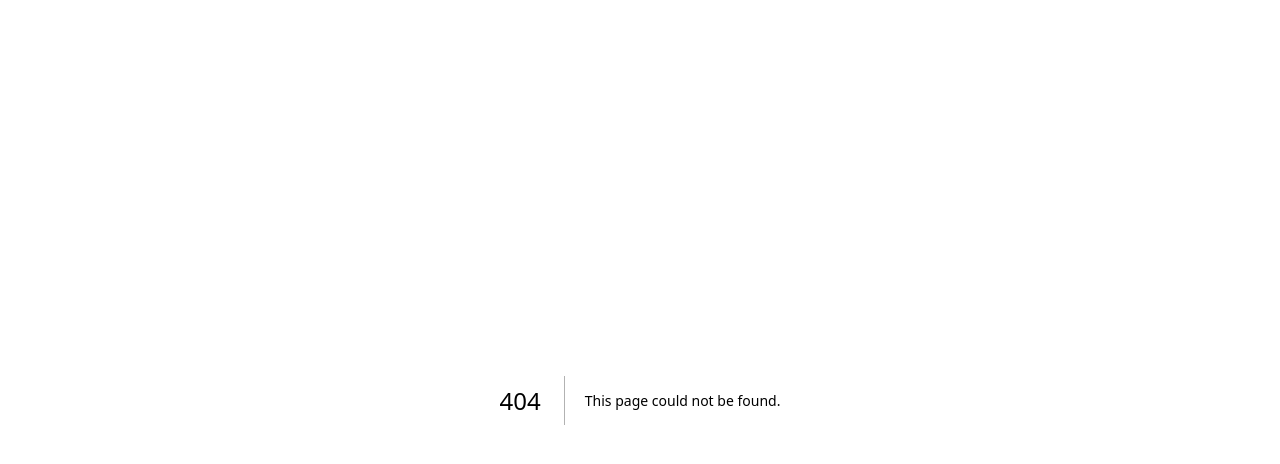
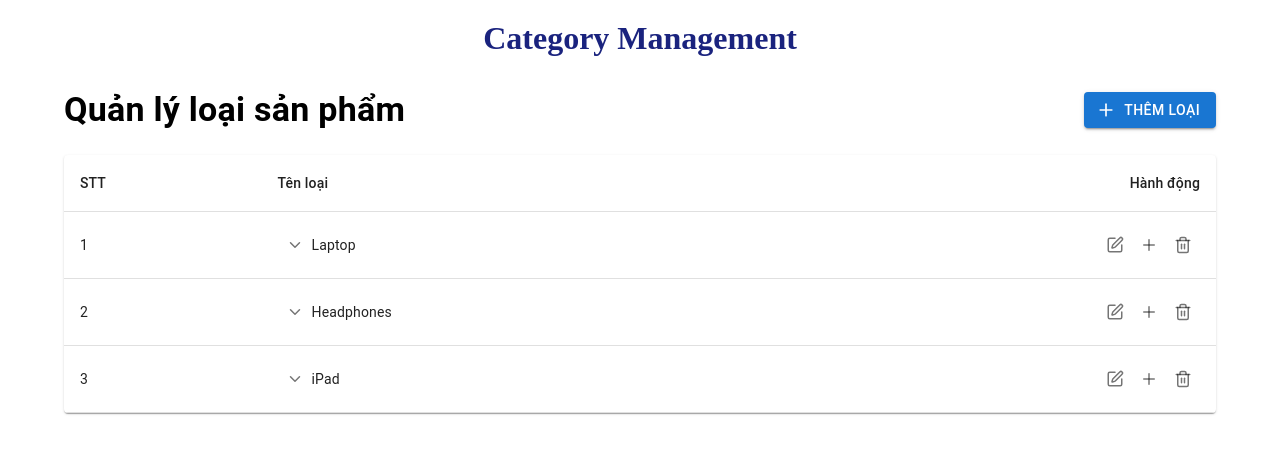
Before and after one commit to GonTaFu/shopTech, a Next.js app in the folder my-fontend/: page /CategoryManagement in a window 1280 px wide. Before the commit this address had no page. Shown: the top 464 px of the page. Built offline with nearby package versions, Linux system fonts and the light colour scheme.

Commit message:
re add folders

```diff
--- /dev/null
+++ b/my-fontend/src/app/CategoryManagement/CategoryManagement.js
@@ -0,0 +1,258 @@
+'use client';
+
+import React from 'react'; // ✅ Bắt buộc để tránh lỗi React is not defined
+import { useState } from 'react';
+import {
+  Box,
+  Button,
+  Container,
+  Table,
+  TableBody,
+  TableCell,
+  TableContainer,
+  TableHead,
+  TableRow,
+  TextField,
+  Typography,
+  Paper,
+  IconButton,
+  Dialog,
+  DialogTitle,
+  DialogContent,
+  DialogActions,
+  Collapse,
+} from '@mui/material';
+import { styled } from '@mui/system';
+import { Edit, Trash2, Plus, Save, X, ChevronDown, ChevronUp } from 'lucide-react';
+
+// ... (toàn bộ phần code xử lý state và render như bạn có ở file trước)
+
+
+
+// Styled components omitted here for brevity (same as your previous setup)
+// If you want them back, let me know!
+
+export default function CategoryManagement() {
+  const [categories, setCategories] = useState([
+    {
+      id: 1,
+      name: 'Laptop',
+      subcategories: ['ASUS', 'Dell', 'HP'],
+    },
+    {
+      id: 2,
+      name: 'Headphones',
+      subcategories: ['Sony', 'JBL'],
+    },
+    {
+      id: 3,
+      name: 'iPad',
+      subcategories: ['Air', 'Pro', 'Mini'],
+    },
+  ]);
+
+  const [openDialog, setOpenDialog] = useState(false);
+  const [isEditing, setIsEditing] = useState(false);
+  const [isSub, setIsSub] = useState(false);
+  const [currentCategory, setCurrentCategory] = useState({ id: null, name: '', subcategories: [] });
+  const [currentParentId, setCurrentParentId] = useState(null);
+  const [expandedCategory, setExpandedCategory] = useState(null);
+
+  const handleOpenAddDialog = () => {
+    setIsEditing(false);
+    setIsSub(false);
+    setCurrentCategory({ id: null, name: '', subcategories: [] });
+    setOpenDialog(true);
+  };
+
+  const handleOpenEditDialog = (category) => {
+    setIsEditing(true);
+    setIsSub(false);
+    setCurrentCategory(category);
+    setOpenDialog(true);
+  };
+
+  const handleOpenAddSubcategory = (parentId) => {
+    setIsSub(true);
+    setCurrentParentId(parentId);
+    setCurrentCategory({ name: '' });
+    setOpenDialog(true);
+  };
+
+  const handleDelete = (id) => {
+    setCategories((prev) => prev.filter((cat) => cat.id !== id));
+  };
+
+  const handleDeleteSub = (catId, subIndex) => {
+    setCategories((prev) =>
+      prev.map((cat) =>
+        cat.id === catId
+          ? {
+              ...cat,
+              subcategories: cat.subcategories.filter((_, i) => i !== subIndex),
+            }
+          : cat
+      )
+    );
+  };
+
+  const handleCloseDialog = () => {
+    setOpenDialog(false);
+    setCurrentCategory({ id: null, name: '', subcategories: [] });
+  };
+
+  const handleInputChange = (e) => {
+    const { name, value } = e.target;
+    setCurrentCategory((prev) => ({ ...prev, [name]: value }));
+  };
+
+  const handleSubmit = (e) => {
+    e.preventDefault();
+    if (isSub) {
+      // Add subcategory
+      setCategories((prev) =>
+        prev.map((cat) =>
+          cat.id === currentParentId
+            ? { ...cat, subcategories: [...cat.subcategories, currentCategory.name] }
+            : cat
+        )
+      );
+    } else if (isEditing) {
+      setCategories((prev) =>
+        prev.map((cat) =>
+          cat.id === currentCategory.id ? { ...cat, name: currentCategory.name } : cat
+        )
+      );
+    } else {
+      const newCategory = {
+        id: categories.length + 1,
+        name: currentCategory.name,
+        subcategories: [],
+      };
+      setCategories((prev) => [...prev, newCategory]);
+    }
+    handleCloseDialog();
+  };
+
+  const toggleExpand = (id) => {
+    setExpandedCategory((prev) => (prev === id ? null : id));
+  };
+
+  return (
+    <Container maxWidth="lg" sx={{ mt: 4, mb: 4 }}>
+      <Box display="flex" justifyContent="space-between" alignItems="center" mb={3}>
+        <Typography variant="h4" fontWeight="bold">
+          Quản lý loại sản phẩm
+        </Typography>
+        <Button variant="contained" startIcon={<Plus size={20} />} onClick={handleOpenAddDialog}>
+          Thêm loại
+        </Button>
+      </Box>
+
+      <TableContainer component={Paper}>
+        <Table>
+          <TableHead>
+            <TableRow>
+              <TableCell>STT</TableCell>
+              <TableCell>Tên loại</TableCell>
+              <TableCell align="right">Hành động</TableCell>
+            </TableRow>
+          </TableHead>
+          <TableBody>
+            {categories.map((category, index) => (
+              <React.Fragment key={category.id}>
+                <TableRow>
+                  <TableCell>{index + 1}</TableCell>
+                  <TableCell>
+                    <Box display="flex" alignItems="center">
+                      <IconButton onClick={() => toggleExpand(category.id)}>
+                        {expandedCategory === category.id ? (
+                          <ChevronUp size={18} />
+                        ) : (
+                          <ChevronDown size={18} />
+                        )}
+                      </IconButton>
+                      {category.name}
+                    </Box>
+                  </TableCell>
+                  <TableCell align="right">
+                    <IconButton onClick={() => handleOpenEditDialog(category)}>
+                      <Edit size={18} />
+                    </IconButton>
+                    <IconButton onClick={() => handleOpenAddSubcategory(category.id)}>
+                      <Plus size={18} />
+                    </IconButton>
+                    <IconButton onClick={() => handleDelete(category.id)}>
+                      <Trash2 size={18} />
+                    </IconButton>
+                  </TableCell>
+                </TableRow>
+                <TableRow>
+                  <TableCell colSpan={3} style={{ padding: 0, border: 0 }}>
+                    <Collapse in={expandedCategory === category.id}>
+                      <Box sx={{ pl: 7, py: 1 }}>
+                        {category.subcategories.length === 0 ? (
+                          <Typography variant="body2" color="text.secondary">
+                            Chưa có danh mục con
+                          </Typography>
+                        ) : (
+                          <ul>
+                            {category.subcategories.map((sub, i) => (
+                              <li key={i}>
+                                {sub}
+                                <IconButton
+                                  onClick={() => handleDeleteSub(category.id, i)}
+                                  size="small"
+                                  sx={{ ml: 1 }}
+                                >
+                                  <Trash2 size={14} />
+                                </IconButton>
+                              </li>
+                            ))}
+                          </ul>
+                        )}
+                      </Box>
+                    </Collapse>
+                  </TableCell>
+                </TableRow>
+              </React.Fragment>
+            ))}
+          </TableBody>
+        </Table>
+      </TableContainer>
+
+      {/* Dialog for Add/Edit */}
+      <Dialog open={openDialog} onClose={handleCloseDialog} fullWidth maxWidth="sm">
+        <DialogTitle sx={{ display: 'flex', justifyContent: 'space-between', alignItems: 'center' }}>
+          {isSub ? 'Thêm danh mục con' : isEditing ? 'Chỉnh sửa loại' : 'Thêm loại mới'}
+          <IconButton onClick={handleCloseDialog}>
+            <X />
+          </IconButton>
+        </DialogTitle>
+        <DialogContent>
+          <form onSubmit={handleSubmit}>
+            <TextField
+              autoFocus
+              margin="dense"
+              label={isSub ? 'Tên danh mục con' : 'Tên loại sản phẩm'}
+              type="text"
+              fullWidth
+              name="name"
+              value={currentCategory.name}
+              onChange={handleInputChange}
+              required
+            />
+          </form>
+        </DialogContent>
+        <DialogActions>
+          <Button variant="outlined" onClick={handleCloseDialog} startIcon={<X />}>
+            Hủy
+          </Button>
+          <Button variant="contained" onClick={handleSubmit} startIcon={<Save />}>
+            Lưu
+          </Button>
+        </DialogActions>
+      </Dialog>
+    </Container>
+  );
+}
--- /dev/null
+++ b/my-fontend/src/app/CategoryManagement/page.js
@@ -0,0 +1,26 @@
+'use client';
+import Head from "next/head";
+import CategoryManagement from "./CategoryManagement";
+
+export default function CategoryPage() {
+  return (
+    <div>
+      <Head>
+        <title>Category Management Page</title>
+      </Head>
+
+      <h1>Category Management</h1>
+      <CategoryManagement />
+
+      <style jsx>{`
+        h1 {
+          display: flex;
+          justify-content: center;
+          align-items: center;
+          margin-top: 20px;
+          color: #1a237e;
+        }
+      `}</style>
+    </div>
+  );
+}
```
